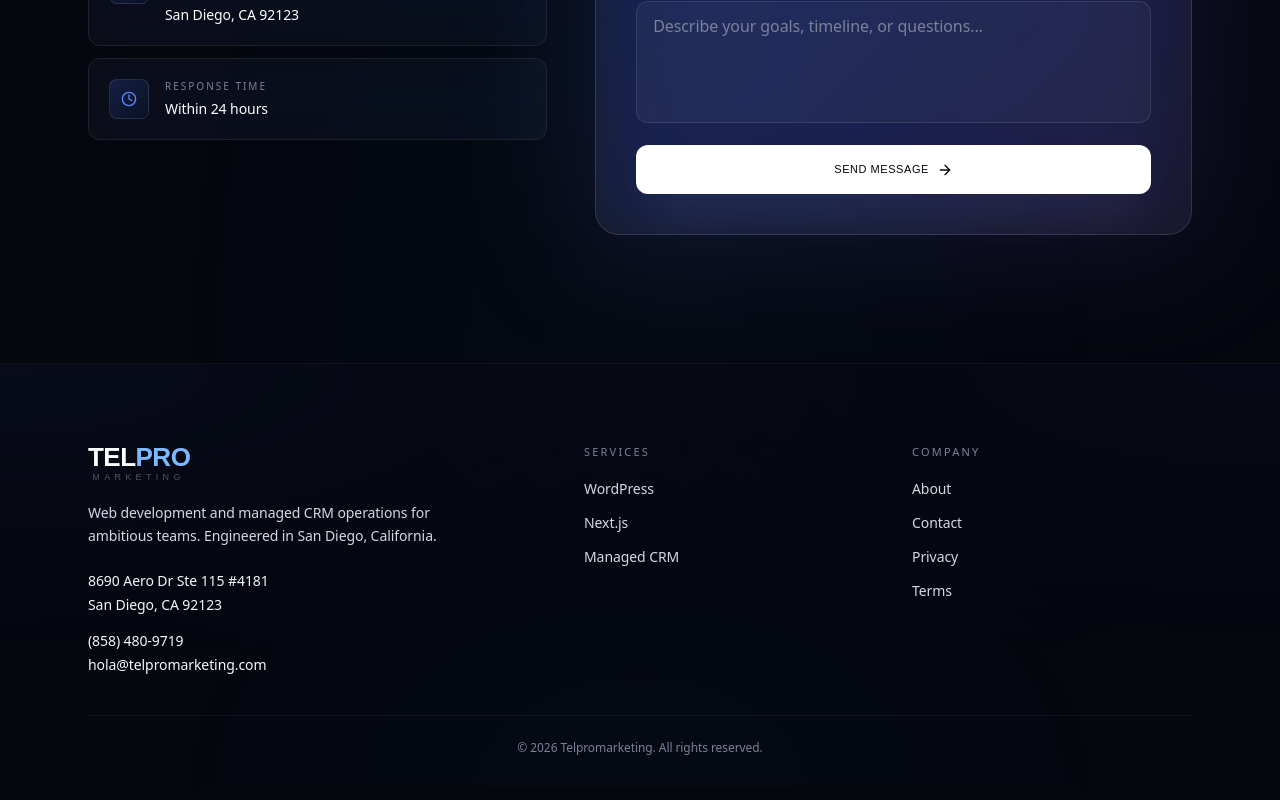
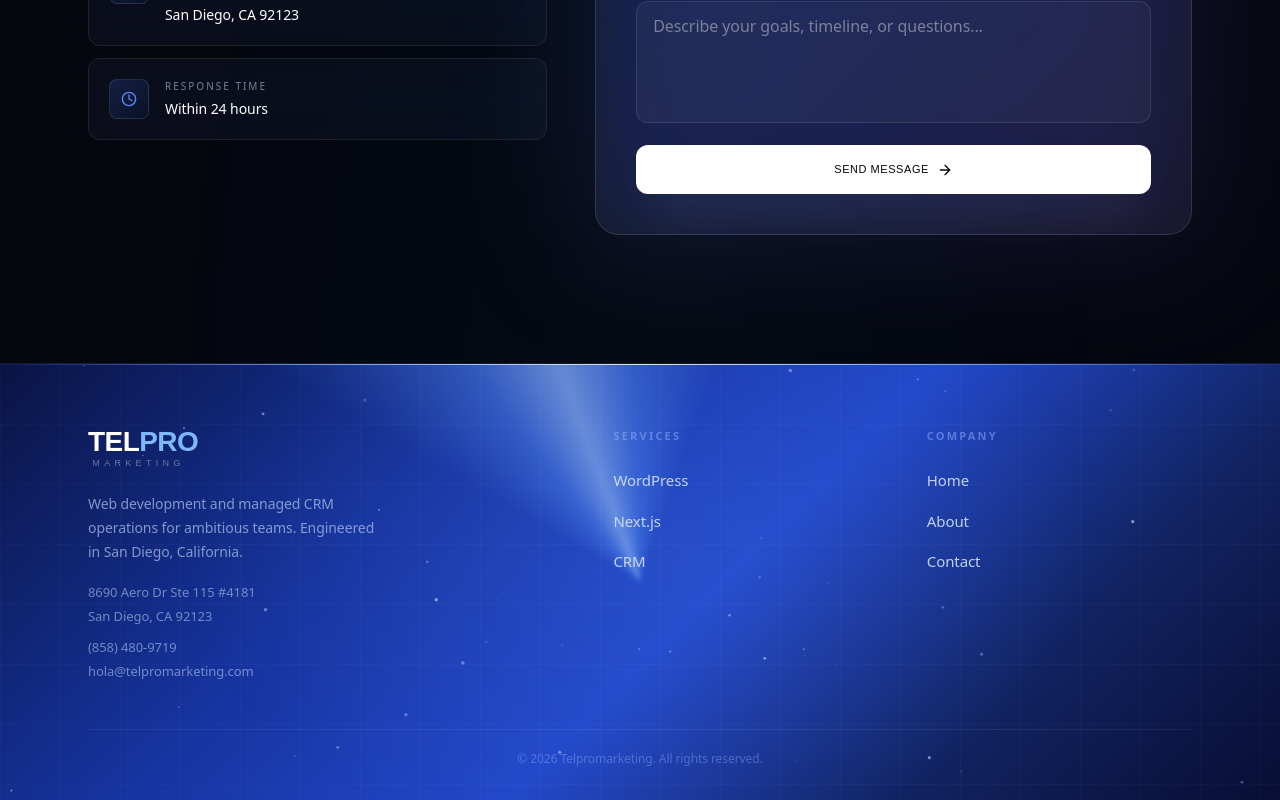
Before and after one commit to ibizadan/telproweb, a Next.js app: page / in a window 1280 px wide. Shown: the part 7287-8087 px from the top of the page. Built offline with nearby package versions, Linux system fonts and the light colour scheme; a web font is replaced by a local one.

Commit message:
Add files via upload

```diff
--- a/components/Footer.tsx
+++ b/components/Footer.tsx
@@ -1,67 +1,219 @@
 'use client';
+import { useEffect, useRef } from 'react';
+import Link from 'next/link';
+
+const services = [
+  { label: 'WordPress', href: '#services' },
+  { label: 'Next.js', href: '#services' },
+  { label: 'CRM', href: '#crm' },
+];
+
+const company = [
+  { label: 'Home', href: '#home' },
+  { label: 'About', href: '#about' },
+  { label: 'Contact', href: '#contact' },
+];
 
 export default function Footer() {
   const year = new Date().getFullYear();
+  const canvasRef = useRef<HTMLCanvasElement>(null);
+  const laserRef = useRef<HTMLDivElement>(null);
+
+  /* Laser conic animation matching navbar */
+  useEffect(() => {
+    let deg = 0;
+    let raf = 0;
+    const el = laserRef.current;
+    if (!el) return;
+    const tick = () => {
+      deg = (deg + 0.7) % 360;
+      el.style.background = `conic-gradient(from ${deg}deg at 50% 50%,
+        transparent 0deg,
+        rgba(100,160,255,0.55) 22deg,
+        rgba(180,220,255,0.85) 40deg,
+        rgba(100,160,255,0.55) 58deg,
+        transparent 80deg,
+        transparent 360deg)`;
+      raf = requestAnimationFrame(tick);
+    };
+    raf = requestAnimationFrame(tick);
+    return () => cancelAnimationFrame(raf);
+  }, []);
+
+  /* Particle sparkles on canvas */
+  useEffect(() => {
+    const canvas = canvasRef.current;
+    if (!canvas) return;
+    const ctx = canvas.getContext('2d');
+    if (!ctx) return;
+
+    let W = canvas.offsetWidth;
+    let H = canvas.offsetHeight;
+    canvas.width = W;
+    canvas.height = H;
+
+    const resize = () => {
+      W = canvas.offsetWidth; H = canvas.offsetHeight;
+      canvas.width = W; canvas.height = H;
+    };
+    window.addEventListener('resize', resize);
+
+    type Particle = { x: number; y: number; r: number; a: number; da: number; dx: number; dy: number; hue: number };
+    const particles: Particle[] = Array.from({ length: 60 }, () => ({
+      x: Math.random() * W,
+      y: Math.random() * H,
+      r: Math.random() * 1.5 + 0.3,
+      a: Math.random(),
+      da: (Math.random() - 0.5) * 0.006,
+      dx: (Math.random() - 0.5) * 0.3,
+      dy: -Math.random() * 0.25 - 0.05,
+      hue: 200 + Math.random() * 40,
+    }));
+
+    let raf = 0;
+    const draw = () => {
+      ctx.clearRect(0, 0, W, H);
+      for (const p of particles) {
+        p.x += p.dx; p.y += p.dy; p.a += p.da;
+        if (p.a <= 0 || p.a >= 1) p.da *= -1;
+        if (p.y < -4) { p.y = H + 2; p.x = Math.random() * W; }
+        ctx.beginPath();
+        ctx.arc(p.x, p.y, p.r, 0, Math.PI * 2);
+        ctx.fillStyle = `hsla(${p.hue}, 80%, 85%, ${p.a * 0.7})`;
+        ctx.fill();
+      }
+      raf = requestAnimationFrame(draw);
+    };
+    raf = requestAnimationFrame(draw);
+    return () => { cancelAnimationFrame(raf); window.removeEventListener('resize', resize); };
+  }, []);
 
   return (
-    <footer className="relative pt-20 pb-8 border-t border-white/5 overflow-hidden">
-      <div className="absolute inset-0 aurora opacity-25" />
-      <div className="relative max-w-6xl mx-auto px-6">
+    <footer className="relative overflow-hidden" style={{ borderTop: '1px solid rgba(91,138,255,0.15)' }}>
 
-        {/* Top grid — logo + links */}
-        <div className="grid md:grid-cols-[1.6fr_1fr_1fr] gap-12 mb-10">
+      {/* ── Same diagonal gradient as navbar ── */}
+      <div className="absolute inset-0" style={{
+        background: `linear-gradient(
+          135deg,
+          rgba(10,20,68,0.99)   0%,
+          rgba(22,52,160,0.97) 30%,
+          rgba(35,75,210,0.96) 55%,
+          rgba(18,36,100,0.97) 78%,
+          rgba(8,14,52,0.99)  100%
+        )`,
+      }} />
+
+      {/* ── Laser conic border glow (top edge) ── */}
+      <div className="absolute inset-0 pointer-events-none" style={{ zIndex: 1 }}>
+        <div ref={laserRef} className="absolute"
+          style={{ inset: -2, filter: 'blur(2px)', opacity: 0.6 }} />
+      </div>
+
+      {/* ── Top-edge shine line ── */}
+      <div className="absolute top-0 left-0 right-0 pointer-events-none" style={{
+        height: 1,
+        background: 'linear-gradient(90deg, transparent 0%, rgba(150,190,255,0.7) 25%, rgba(220,240,255,0.95) 50%, rgba(150,190,255,0.7) 75%, transparent 100%)',
+        zIndex: 2,
+      }} />
+
+      {/* ── Floating particle sparkles ── */}
+      <canvas ref={canvasRef} className="absolute inset-0 w-full h-full pointer-events-none" style={{ zIndex: 2 }} />
+
+      {/* ── Radial glow accent ── */}
+      <div className="absolute pointer-events-none" style={{
+        top: '-40%', left: '10%', width: '80%', height: '160%',
+        background: 'radial-gradient(ellipse at center, rgba(91,138,255,0.14) 0%, transparent 65%)',
+        zIndex: 1,
+      }} />
+
+      {/* ── Grid texture ── */}
+      <div className="absolute inset-0 pointer-events-none" style={{
+        backgroundImage: 'linear-gradient(rgba(255,255,255,0.025) 1px, transparent 1px), linear-gradient(90deg, rgba(255,255,255,0.025) 1px, transparent 1px)',
+        backgroundSize: '60px 60px',
+        zIndex: 1,
+      }} />
+
+      {/* ── Content ── */}
+      <div className="relative max-w-6xl mx-auto px-6 pt-16 pb-8" style={{ zIndex: 3 }}>
+        <div className="grid md:grid-cols-[1.8fr_1fr_1fr] gap-12 mb-12">
+
+          {/* Brand column */}
           <div>
-            <div className="mb-5" style={{ fontFamily: 'Archivo, sans-serif' }}>
+            <div className="mb-6" style={{ fontFamily: 'Archivo, sans-serif' }}>
               <div className="flex flex-col items-start leading-none">
-                <div className="flex items-baseline gap-0">
-                  <span className="font-black text-[26px] text-white" style={{ letterSpacing: '-0.02em', lineHeight: 1 }}>TEL</span>
-                  <span className="font-black text-[26px]" style={{ color: '#7eb8ff', letterSpacing: '-0.02em', lineHeight: 1 }}>PRO</span>
+                <div className="flex items-baseline">
+                  <span className="font-black text-white" style={{ fontSize: 28, letterSpacing: '-0.02em', lineHeight: 1 }}>TEL</span>
+                  <span className="font-black" style={{ fontSize: 28, color: '#7eb8ff', letterSpacing: '-0.02em', lineHeight: 1 }}>PRO</span>
                 </div>
-                <span className="text-white/30 font-medium uppercase"
-                  style={{ fontSize: '9px', letterSpacing: '0.48em', marginTop: '3px', marginLeft: '0.48em' }}>
+                <span style={{ fontSize: 9, fontFamily: 'Manrope, sans-serif', fontWeight: 500, color: 'rgba(255,255,255,0.38)', letterSpacing: '0.48em', textTransform: 'uppercase', marginTop: 3, marginLeft: '0.48em' }}>
                   Marketing
                 </span>
               </div>
             </div>
-            <p className="text-sm text-ink-200 leading-relaxed mb-6 max-w-sm">
+            <p style={{ fontSize: 14, color: 'rgba(180,200,240,0.7)', lineHeight: 1.7, marginBottom: 20, maxWidth: 300 }}>
               Web development and managed CRM operations for ambitious teams. Engineered in San Diego, California.
             </p>
-            <div className="space-y-1 text-sm text-ink-300">
-              <p>8690 Aero Dr Ste 115 #4181</p>
-              <p>San Diego, CA 92123</p>
-              <p className="pt-3">
-                <a href="tel:+18584809719" className="hover:text-white transition">(858) 480-9719</a>
-              </p>
-              <p>
-                <a href="mailto:hola@telpromarketing.com" className="hover:text-white transition">hola@telpromarketing.com</a>
-              </p>
+            <div style={{ display: 'flex', flexDirection: 'column', gap: 4, fontSize: 13, color: 'rgba(180,200,240,0.6)' }}>
+              <span>8690 Aero Dr Ste 115 #4181</span>
+              <span>San Diego, CA 92123</span>
+              <a href="tel:+18584809719" style={{ color: 'rgba(180,200,240,0.6)', textDecoration: 'none', marginTop: 8 }}
+                onMouseEnter={e => (e.currentTarget.style.color = '#fff')}
+                onMouseLeave={e => (e.currentTarget.style.color = 'rgba(180,200,240,0.6)')}>
+                (858) 480-9719
+              </a>
+              <a href="mailto:hola@telpromarketing.com" style={{ color: 'rgba(180,200,240,0.6)', textDecoration: 'none' }}
+                onMouseEnter={e => (e.currentTarget.style.color = '#fff')}
+                onMouseLeave={e => (e.currentTarget.style.color = 'rgba(180,200,240,0.6)')}>
+                hola@telpromarketing.com
+              </a>
             </div>
           </div>
 
+          {/* Services — same style as main menu links */}
           <div>
-            <div className="text-[11px] uppercase tracking-[0.2em] text-ink-400 font-medium mb-4">Services</div>
-            <ul className="space-y-2.5">
-              {['WordPress', 'Next.js', 'Managed CRM'].map(s => (
-                <li key={s}><a href="#services" className="text-sm text-ink-200 hover:text-white transition">{s}</a></li>
+            <div style={{ fontSize: 11, letterSpacing: '0.2em', textTransform: 'uppercase', fontWeight: 600, color: 'rgba(150,180,255,0.5)', marginBottom: 18 }}>
+              Services
+            </div>
+            <ul style={{ listStyle: 'none', display: 'flex', flexDirection: 'column', gap: 4 }}>
+              {services.map(s => (
+                <li key={s.label}>
+                  <a
+                    href={s.href}
+                    style={{ display: 'inline-block', padding: '7px 14px', fontSize: 15, fontWeight: 500, color: 'rgba(225,235,255,0.85)', textDecoration: 'none', borderRadius: 8, transition: 'color 0.15s, background 0.15s', margin: '0 -14px' }}
+                    onMouseEnter={e => { e.currentTarget.style.color = '#fff'; e.currentTarget.style.background = 'rgba(255,255,255,0.06)'; }}
+                    onMouseLeave={e => { e.currentTarget.style.color = 'rgba(225,235,255,0.85)'; e.currentTarget.style.background = 'transparent'; }}
+                  >{s.label}</a>
+                </li>
               ))}
             </ul>
           </div>
 
+          {/* Company — same style as main menu links */}
           <div>
-            <div className="text-[11px] uppercase tracking-[0.2em] text-ink-400 font-medium mb-4">Company</div>
-            <ul className="space-y-2.5">
-              {[['About', '#about'], ['Contact', '#contact'], ['Privacy', '#'], ['Terms', '#']].map(([l, h]) => (
-                <li key={l}><a href={h} className="text-sm text-ink-200 hover:text-white transition">{l}</a></li>
+            <div style={{ fontSize: 11, letterSpacing: '0.2em', textTransform: 'uppercase', fontWeight: 600, color: 'rgba(150,180,255,0.5)', marginBottom: 18 }}>
+              Company
+            </div>
+            <ul style={{ listStyle: 'none', display: 'flex', flexDirection: 'column', gap: 4 }}>
+              {company.map(c => (
+                <li key={c.label}>
+                  <a
+                    href={c.href}
+                    style={{ display: 'inline-block', padding: '7px 14px', fontSize: 15, fontWeight: 500, color: 'rgba(225,235,255,0.85)', textDecoration: 'none', borderRadius: 8, transition: 'color 0.15s, background 0.15s', margin: '0 -14px' }}
+                    onMouseEnter={e => { e.currentTarget.style.color = '#fff'; e.currentTarget.style.background = 'rgba(255,255,255,0.06)'; }}
+                    onMouseLeave={e => { e.currentTarget.style.color = 'rgba(225,235,255,0.85)'; e.currentTarget.style.background = 'transparent'; }}
+                  >{c.label}</a>
+                </li>
               ))}
             </ul>
           </div>
         </div>
 
-        {/* Bottom bar — copyright only */}
-        <div className="pt-6 border-t border-white/5 flex justify-center">
-          <p className="text-xs text-ink-400">© {year} Telpromarketing. All rights reserved.</p>
+        {/* Bottom bar */}
+        <div style={{ paddingTop: 20, borderTop: '1px solid rgba(255,255,255,0.07)', textAlign: 'center' }}>
+          <p style={{ fontSize: 12, color: 'rgba(150,180,255,0.4)' }}>
+            © {year} Telpromarketing. All rights reserved.
+          </p>
         </div>
-
       </div>
     </footer>
   );
```
